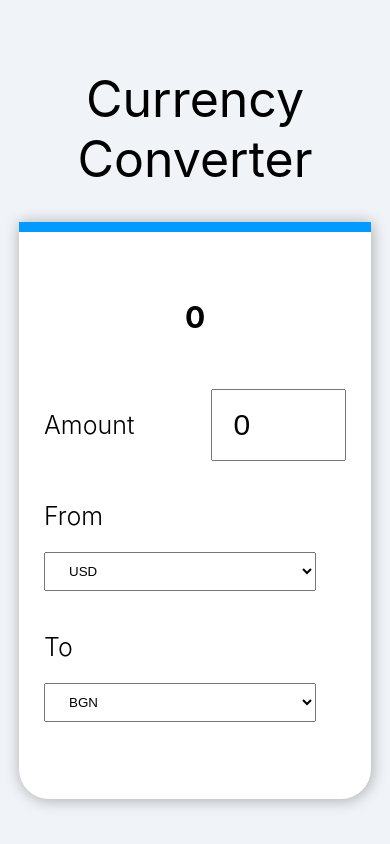
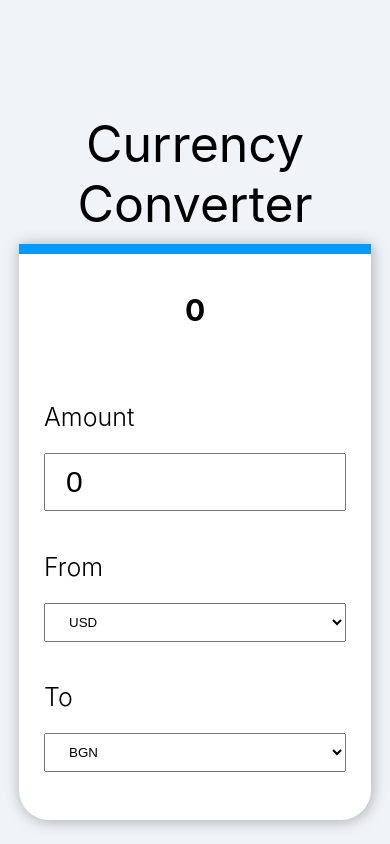
Before and after one commit to ZAINKHAN25/currency-converter, a React (Create React App) app: page / in a window 390 px wide. Built offline with nearby package versions, Linux system fonts and the light colour scheme.

Commit message:
responsive work

```diff
--- a/src/App.css
+++ b/src/App.css
@@ -4,6 +4,7 @@
 
 body{
   background-color:#f0f3f7;
+  overflow-x: hidden;
   display: flex;
   align-items: center;
   justify-content: center;
@@ -53,7 +54,7 @@ body{
 }
 
 .singleine select {
-  width: 90%;
+  width: 100%;
   padding: 10px 20px;
 }
 
@@ -66,3 +67,15 @@ body{
 .resultdiv{
   font-size: 30px;
 }
+
+@media (max-width: 440px){
+  .singleine input{
+    margin: 0 auto;
+    width: 100%;
+  }
+
+  .responsiveclass{
+    margin-bottom: 0;
+    margin-top: 100px;
+  }
+}
--- a/src/App.js
+++ b/src/App.js
@@ -37,7 +37,7 @@ function App() {
 
   return (
     <div className="centerline">
-      <h1 style={{ fontWeight: '400', fontSize: "50px" }}>Currency Converter</h1>
+      <h1 style={{ fontWeight: '400', fontSize: "50px" }} className='responsiveclass'>Currency Converter</h1>
       <div className='maincard'>
         <div className='heightfixed'>
           <b className='resultdiv'>
```
